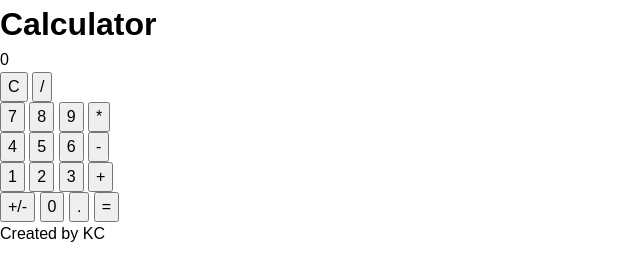
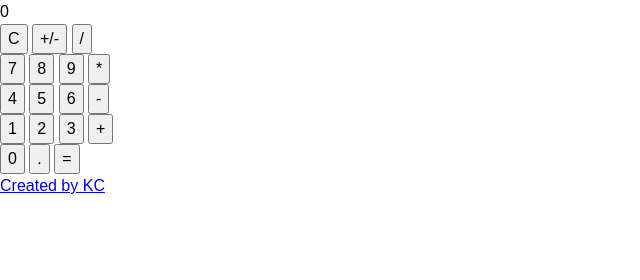
Before and after one commit to KaitlinKCheng/calculator, a plain HTML site: page index.html in a window 1280 px wide. Shown: the whole page, without its empty margins (0-640 px from the left). Drawn offline with Linux system fonts and the light colour scheme.

Commit message:
Make minor modifications for styling

```diff
--- a/index.html
+++ b/index.html
@@ -11,11 +11,11 @@
 
 <body>
     <main>
-        <h1 id="title">Calculator</h1>
         <div id="calc-container">
             <p id="display"></p>
             <div class="row">
                 <button id="clear" class="calc-btn">C</button>
+                <button id="reverse-sign" class="calc-btn">+/-</button>
                 <button id="divide" class="operator calc-btn">/</button>
             </div>
             <div class="row">
@@ -37,12 +37,11 @@
                 <button id="add" class="operator calc-btn">+</button>
             </div>
             <div class="row">
-                <button id="reverse-sign" class="calc-btn">+/-</button>
                 <button id="zero" class="number calc-btn">0</button>
                 <button id="decimal" class="calc-btn">.</button>
                 <button id="equals" class="calc-btn">=</button>
             </div>
-            <p id="created-by">Created by KC</p>
+            <a id="created-by" href="https://github.com/KaitlinKCheng">Created by KC</a>
         </div>
     </main>
     <script src="./scripts/script.js"></script>
```
